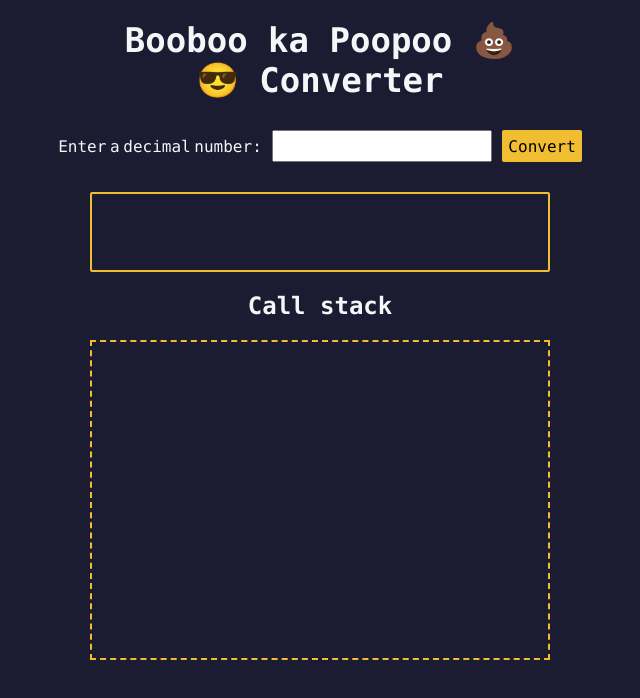
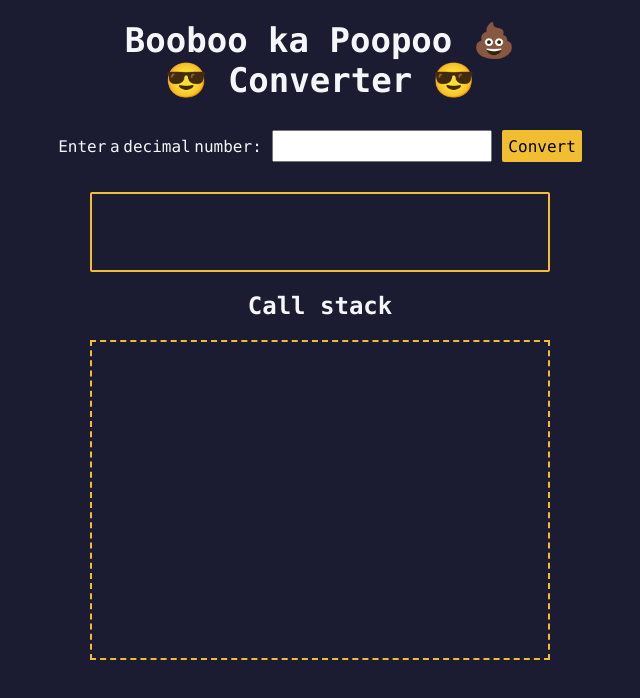
Before and after one commit to snownp00/dtoBconverter.github.io, a plain HTML site: page index.html in a window 1280 px wide. Shown: the whole page, without its empty margins (320-960 px from the left). Drawn offline with Linux system fonts and the light colour scheme.

Commit message:
Update index.html

```diff
--- a/index.html
+++ b/index.html
@@ -10,7 +10,7 @@
   <body>
     <h1>
       Booboo ka Poopoo &#128169 <br />
-      &#128526 Converter
+      &#128526 Converter &#128526
     </h1>
     <section class="input-container">
       <label for="number-input">Enter a decimal number:</label>
```
